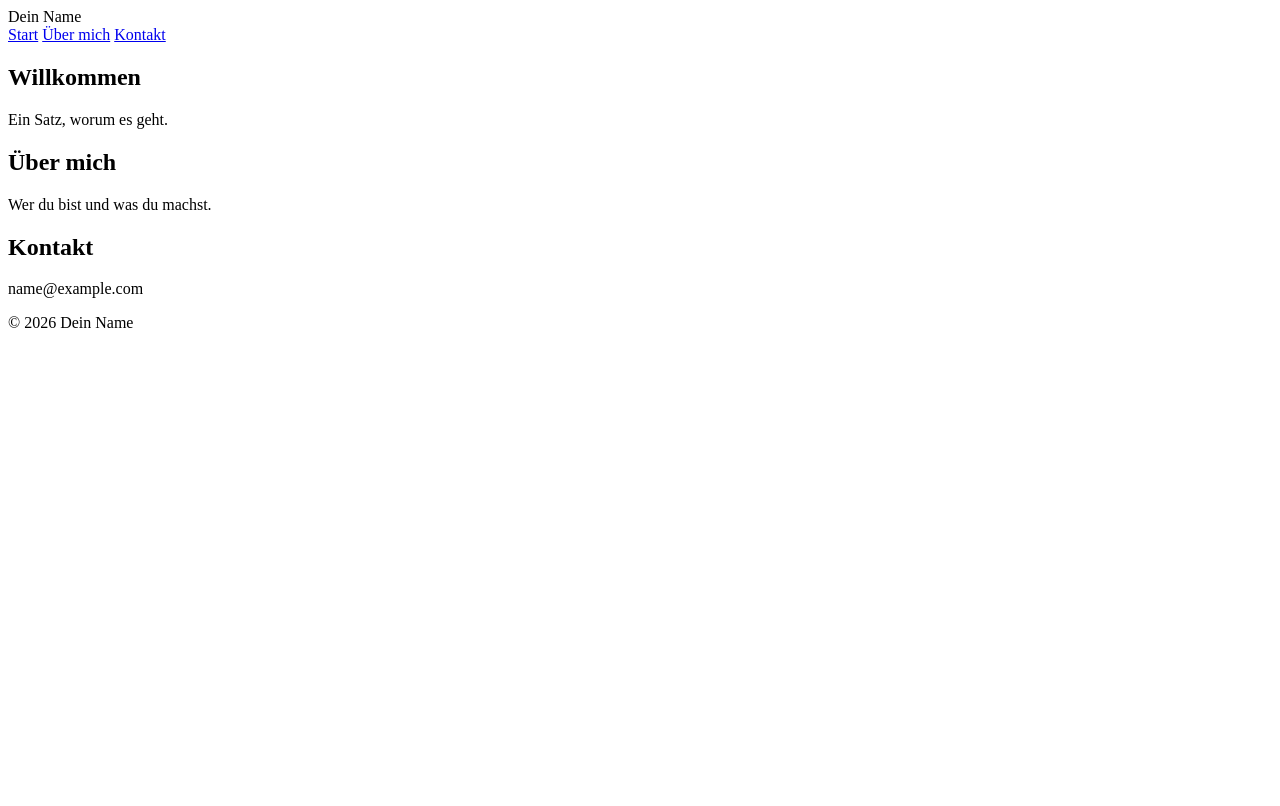
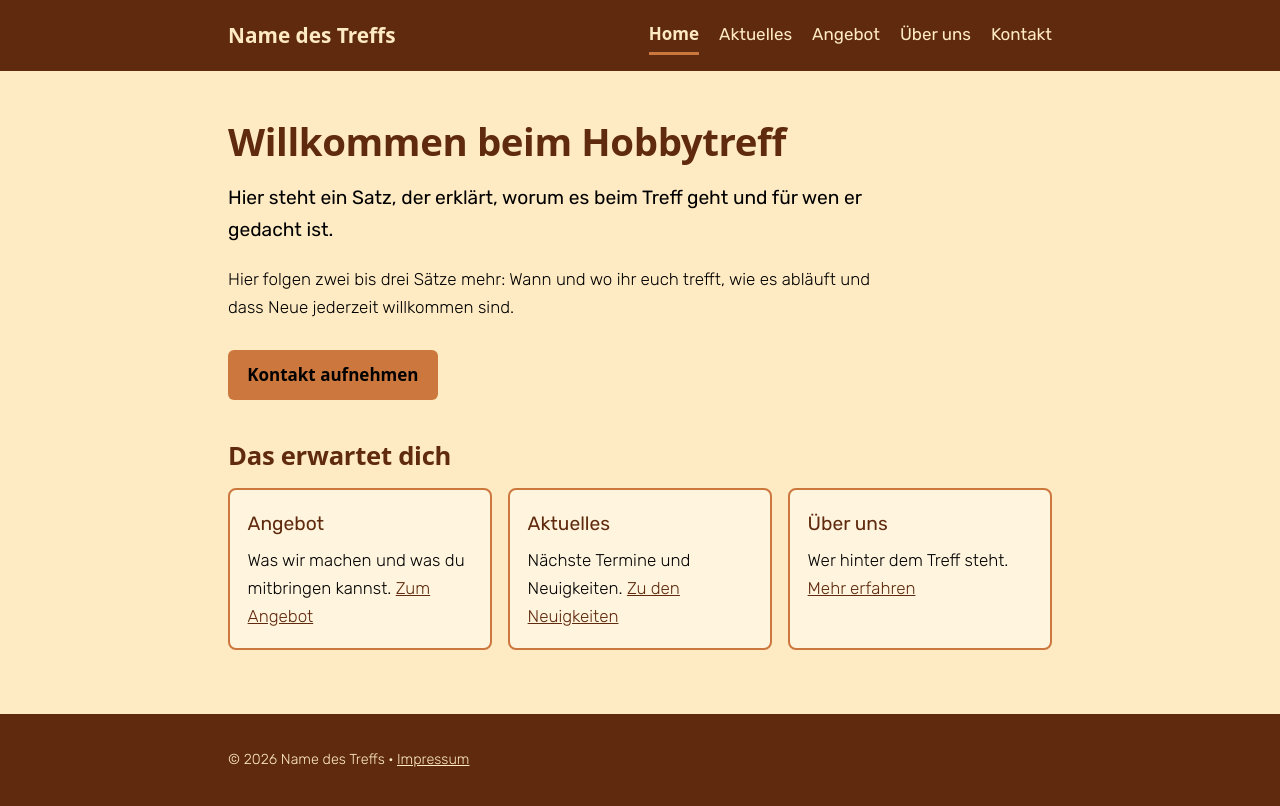
Before and after one commit to CediOnSteroids/Schn-ffeltreff, a plain HTML site: page index.html in a window 1280 px wide. Drawn offline with Linux system fonts and the light colour scheme; a web font is replaced by a local one.

Commit message:
index konfiguriert

```diff
--- a/index.html
+++ b/index.html
@@ -3,33 +3,56 @@
 <head>
   <meta charset="UTF-8">
   <meta name="viewport" content="width=device-width, initial-scale=1">
-  <title>Meine Webseite</title>
+  <title>Name des Treffs – Home</title>
+  <meta name="description" content="Kurze Beschreibung des Hobbytreffs: Was wir machen und wer mitmachen kann.">
+  <link rel="stylesheet" href="style.css">
 </head>
 <body>
+
   <header>
-    <div>Dein Name</div>
+    <div class="header-inner">
+      <div class="logo">Name des Treffs</div>
       <nav>
-    <a href="#start">Start</a>
-    <a href="#ueber-mich">Über mich</a>
-    <a href="#kontakt">Kontakt</a>
+        <a href="index.html" aria-current="page">Home</a>
+        <a href="aktuelles.html">Aktuelles</a>
+        <a href="angebot.html">Angebot</a>
+        <a href="ueber-uns.html">Über uns</a>
+        <a href="kontakt.html">Kontakt</a>
       </nav>
+    </div>
   </header>
+
   <main>
-  <section id="start">
-    <h1>Willkommen</h1>
-    <p>Ein Satz, worum es geht.</p>
+    <section>
+      <h1>Willkommen beim Hobbytreff</h1>
+      <p class="lead">Hier steht ein Satz, der erklärt, worum es beim Treff geht und für wen er gedacht ist.</p>
+      <p>Hier folgen zwei bis drei Sätze mehr: Wann und wo ihr euch trefft, wie es abläuft und dass Neue jederzeit willkommen sind.</p>
+      <a class="button" href="kontakt.html">Kontakt aufnehmen</a>
     </section>
-  <section id="ueber-mich">
-    <h2>Über mich</h2>
-    <p>Wer du bist und was du machst.</p>
-  </section>
-  <section id="kontakt">
-    <h2>Kontakt</h2>
-    <p>name@example.com</p>
+
+    <section>
+      <h2>Das erwartet dich</h2>
+      <div class="karten">
+        <div class="karte">
+          <h3>Angebot</h3>
+          <p>Was wir machen und was du mitbringen kannst. <a href="angebot.html">Zum Angebot</a></p>
+        </div>
+        <div class="karte">
+          <h3>Aktuelles</h3>
+          <p>Nächste Termine und Neuigkeiten. <a href="aktuelles.html">Zu den Neuigkeiten</a></p>
+        </div>
+        <div class="karte">
+          <h3>Über uns</h3>
+          <p>Wer hinter dem Treff steht. <a href="ueber-uns.html">Mehr erfahren</a></p>
+        </div>
+      </div>
     </section>
   </main>
+
   <footer>
-  <p>&copy; 2026 Dein Name</p>
+    <div class="footer-inner">
+      <p>&copy; 2026 Name des Treffs &middot; <a href="impressum.html">Impressum</a></p>
+    </div>
   </footer>
 
 </body>
```
Lines whose indentation alone changed are shown as unchanged.
